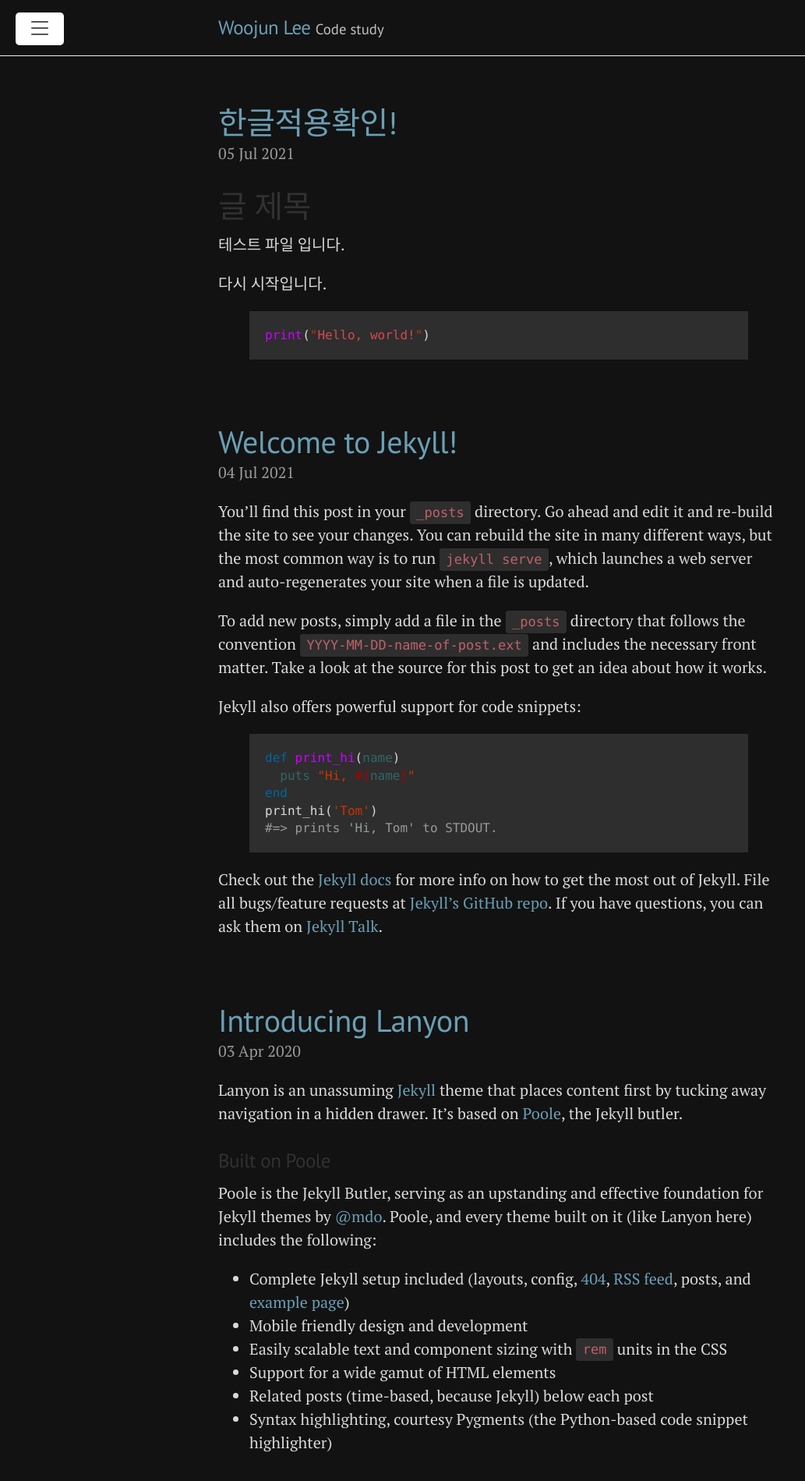
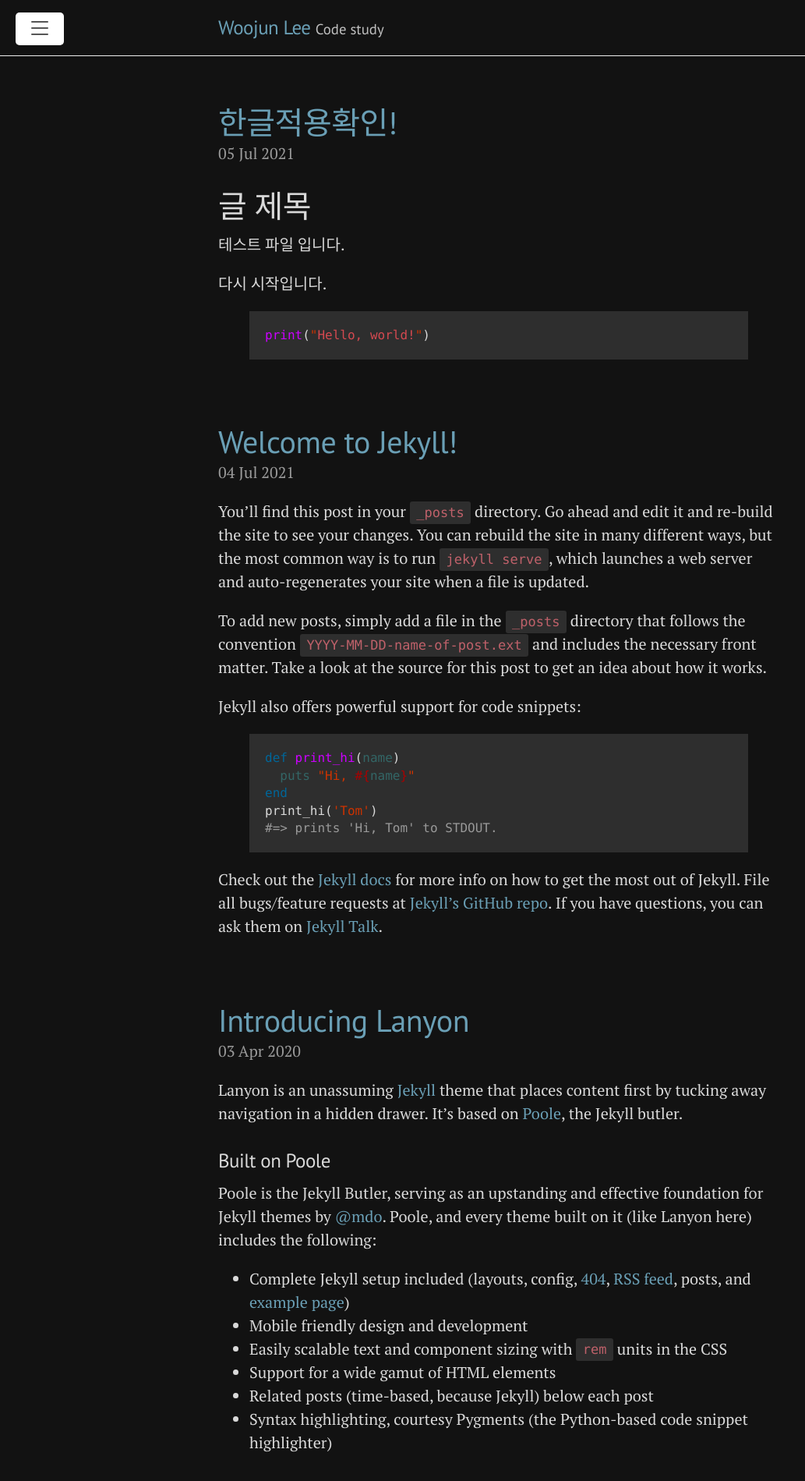
Before and after one commit to wjleekr927/wjleekr927.github.io, a Jekyll site: the page built from index.html, in a window 1280 px wide. Shown: the top 1899 px of the page at 78% size, without its empty margins (0-1033 px from the left). Built offline with Jekyll 4.4.1, drawn with Linux system fonts in a browser that asks for light colours; the list of posts is cut into pages by our own code.

Commit message:
To change main text color

```diff
--- a/_config.yml
+++ b/_config.yml
@@ -18,5 +18,5 @@ plugins:
   - jekyll-paginate
 
 # Custom vars
-version:             1.1.3
+version:             1.1.4
 google_analytics_id: #UA-XXXX-Y
--- a/public/css/lanyon.css
+++ b/public/css/lanyon.css
@@ -47,7 +47,7 @@ html {
 h1, h2, h3, h4, h5, h6 {
   font-family: "PT Sans", Helvetica, Arial, sans-serif;
   font-weight: 400;
-  color: #313131;
+  color: #D9D9D9;
   letter-spacing: -.025rem;
 }
 
@@ -311,7 +311,7 @@ a.sidebar-nav-item:focus {
 .page-title,
 .post-title,
 .post-title a {
-  color: #303030;
+  color: #D9D9D9;
 }
 .page-title,
 .post-title {
```
